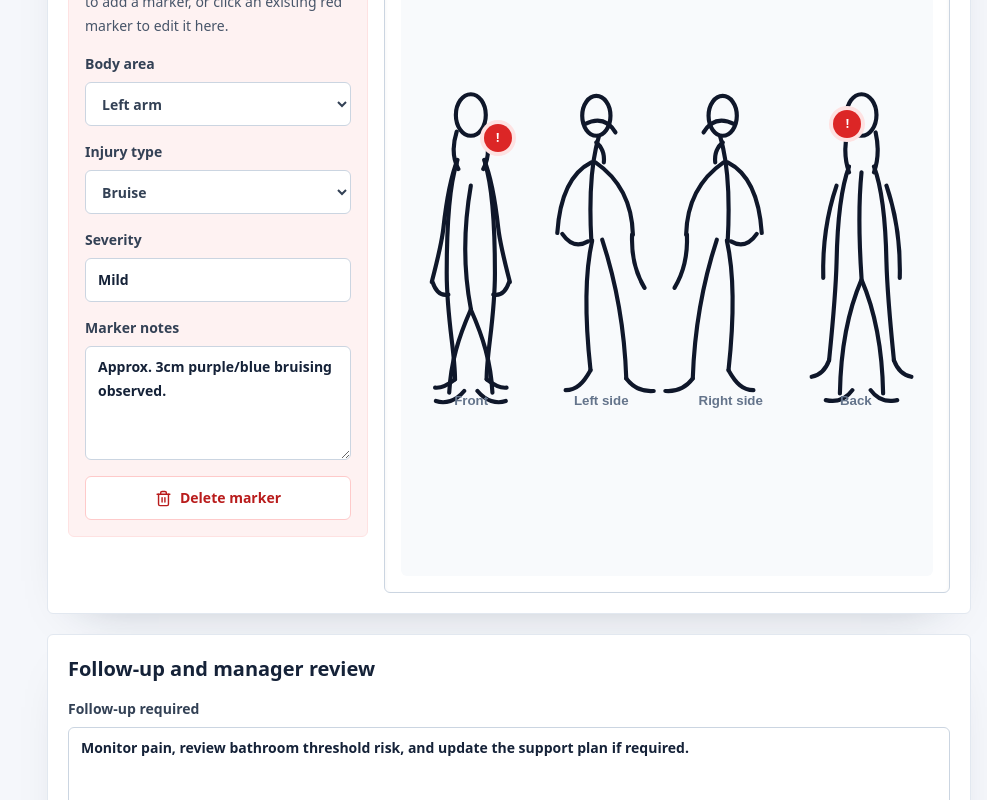
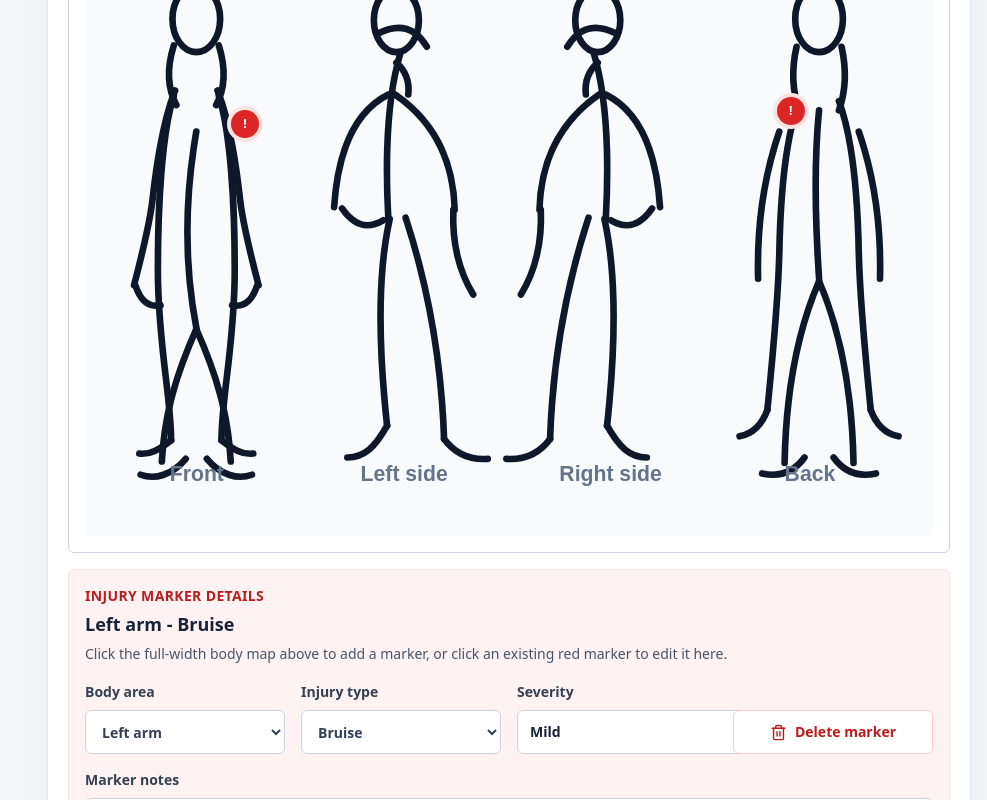
Before and after one commit to DENMWA/EMPOWER, a Next.js app: page /incidents/new in a window 1280 px wide. Shown: the part 2000-2800 px from the top of the page, without its empty margins (293-1280 px from the left). Built offline with nearby package versions, Linux system fonts and the light colour scheme; no server answers.

Commit message:
Expand incident body map to full section width

```diff
--- a/components/incidents/IncidentReportForm.tsx
+++ b/components/incidents/IncidentReportForm.tsx
@@ -181,7 +181,7 @@ function BodyMap({ markers, expanded, onAdd, onSelect }: { markers: BodyMarker[]
         const y = Math.round(((event.clientY - rect.top) / rect.height) * 100);
         onAdd(getBodyViewFromPoint(x), x, y);
       }}
-      className={`${expanded ? "min-h-[820px]" : "min-h-[700px]"} relative block w-full overflow-hidden rounded-md border border-slate-300 bg-white text-left shadow-inner transition-all`}
+      className={`${expanded ? "min-h-[980px] lg:min-h-[calc(100vh-80px)]" : "min-h-[820px] lg:min-h-[calc(100vh-140px)]"} relative block w-full overflow-hidden rounded-md border border-slate-300 bg-white text-left shadow-inner transition-all`}
       aria-label="Add body map marker"
     >
       <div className="absolute inset-2 flex items-center justify-center rounded-md bg-slate-50 sm:inset-4">
@@ -331,26 +331,24 @@ export function IncidentReportForm() {
               Larger view is open for clearer injury placement.
             </div>
           ) : null}
-          <div className="grid gap-4 xl:grid-cols-[minmax(300px,0.42fr)_minmax(0,1.58fr)] xl:items-start">
-            <aside className="grid gap-4 rounded-md border border-red-100 bg-red-50 p-4 xl:sticky xl:top-4">
+          <div className="grid gap-4">
+            <BodyMap markers={report.markers} expanded={bodyMapExpanded} onAdd={addMarker} onSelect={setSelectedMarkerId} />
+            <aside className="grid gap-4 rounded-md border border-red-100 bg-red-50 p-4">
               <div>
                 <p className="text-sm font-semibold uppercase tracking-wide text-red-700">Injury marker details</p>
                 <h4 className="mt-1 text-lg font-bold text-ink">{selectedMarker ? `${selectedMarker.area} - ${selectedMarker.injury}` : "Select or add a marker"}</h4>
-                <p className="mt-1 text-sm leading-6 text-slate-600">Click the larger body map on the right to add a marker, or click an existing red marker to edit it here.</p>
+                <p className="mt-1 text-sm leading-6 text-slate-600">Click the full-width body map above to add a marker, or click an existing red marker to edit it here.</p>
               </div>
               {selectedMarker ? (
-                <div className="grid gap-4">
+                <div className="grid gap-4 lg:grid-cols-4">
                   <label className="grid gap-2 text-sm font-semibold text-slate-700"><span>Body area</span><select value={selectedMarker.area} onChange={(event) => updateMarker({ area: event.target.value })} className="min-h-11 rounded-md border border-slate-300 bg-white px-3">{bodyAreas.map((item) => <option key={item}>{item}</option>)}</select></label>
                   <label className="grid gap-2 text-sm font-semibold text-slate-700"><span>Injury type</span><select value={selectedMarker.injury} onChange={(event) => updateMarker({ injury: event.target.value })} className="min-h-11 rounded-md border border-slate-300 bg-white px-3">{injuryTypes.map((item) => <option key={item}>{item}</option>)}</select></label>
                   <Field label="Severity" value={selectedMarker.severity} onChange={(value) => updateMarker({ severity: value })} />
-                  <TextArea label="Marker notes" value={selectedMarker.notes} onChange={(value) => updateMarker({ notes: value })} />
-                  <button type="button" onClick={() => deleteMarker(selectedMarker.id)} className="inline-flex min-h-11 items-center justify-center gap-2 rounded-md border border-red-200 bg-white px-4 text-sm font-semibold text-red-700"><Trash2 size={17} />Delete marker</button>
+                  <button type="button" onClick={() => deleteMarker(selectedMarker.id)} className="inline-flex min-h-11 items-center justify-center gap-2 self-end rounded-md border border-red-200 bg-white px-4 text-sm font-semibold text-red-700"><Trash2 size={17} />Delete marker</button>
+                  <div className="lg:col-span-4"><TextArea label="Marker notes" value={selectedMarker.notes} onChange={(value) => updateMarker({ notes: value })} /></div>
                 </div>
               ) : null}
             </aside>
-            <div className="min-w-0">
-              <BodyMap markers={report.markers} expanded={bodyMapExpanded} onAdd={addMarker} onSelect={setSelectedMarkerId} />
-            </div>
           </div>
         </section>
 
```
